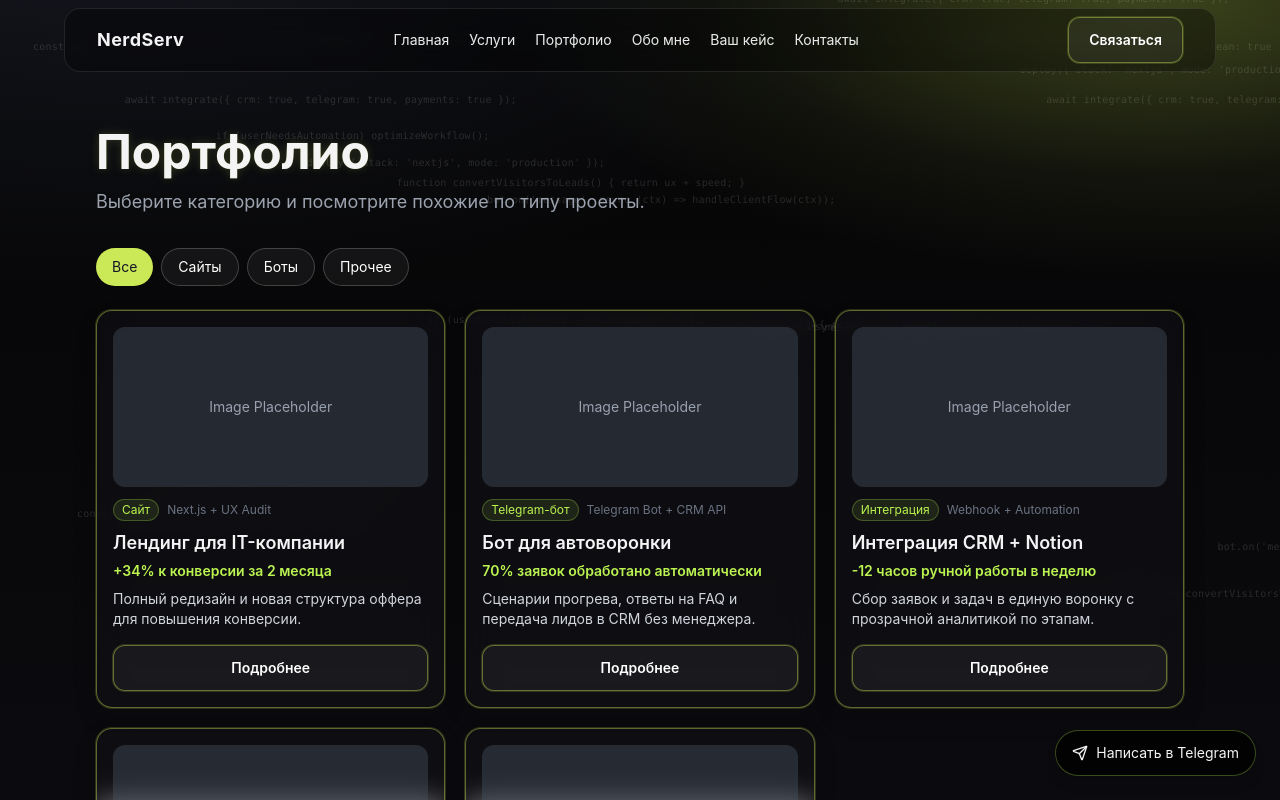
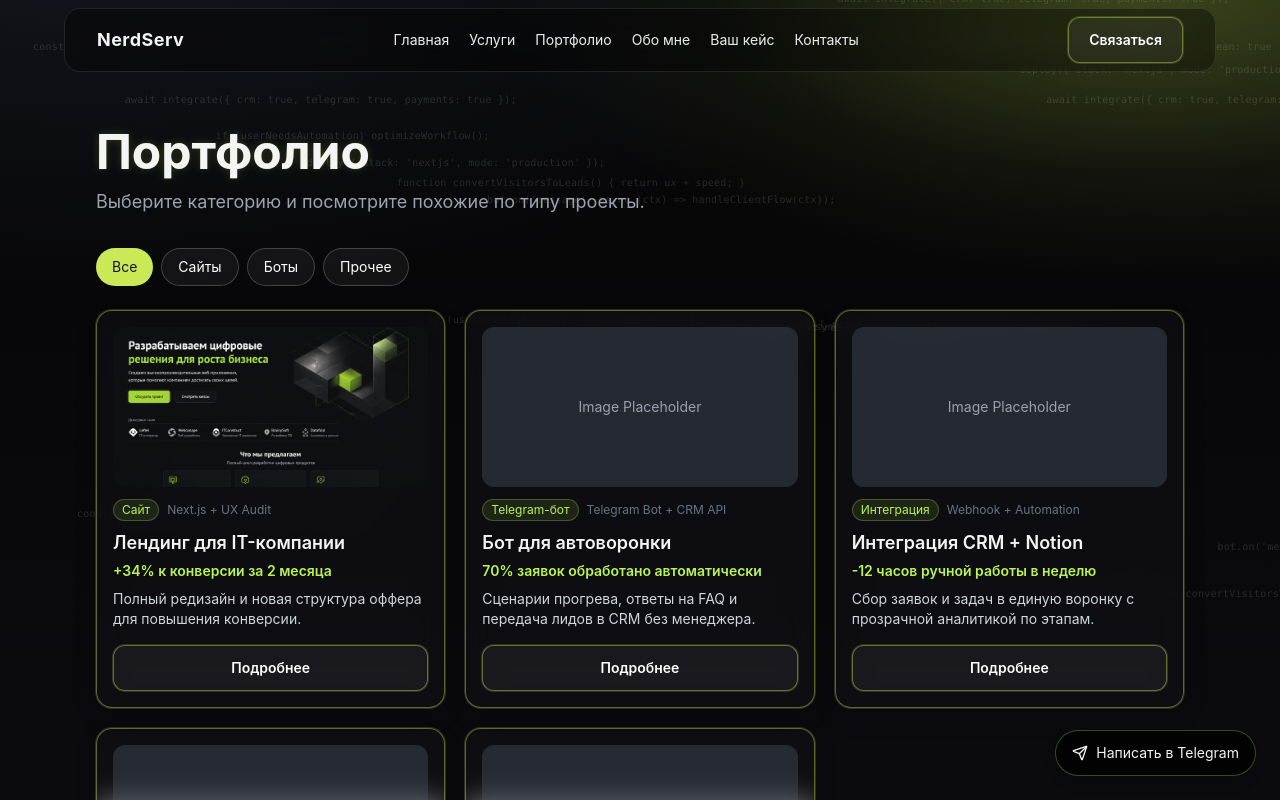
Before and after one commit to Pipata246/nerdServ, a Next.js app: page /portfolio in a window 1280 px wide. Shown: the top 800 px of the page. Built offline with nearby package versions, Linux system fonts and the light colour scheme.

Commit message:
в первом кейсе заменена заглушка на фото

```diff
--- a/src/app/page.tsx
+++ b/src/app/page.tsx
@@ -7,6 +7,7 @@ import { services, cases } from "@/data/site-data";
 import { TestimonialsSlider } from "@/components/sections/testimonials-slider";
 import { SVGSprinkles } from "@/components/ui/svg-sprinkles";
 import { SalesProof } from "@/components/sections/sales-proof";
+import Image from "next/image";
 
 export default function HomePage() {
   const basicServices = services.filter((item) => item.category === "basic");
@@ -147,8 +148,12 @@ export default function HomePage() {
                       <path d="M12 2L14.5 9.5L22 12L14.5 14.5L12 22L9.5 14.5L2 12L9.5 9.5L12 2Z" fill="currentColor" />
                     </svg>
                   </div>
-                  <div className="flex h-36 items-center justify-center rounded-xl bg-gray-600/40 text-sm text-gray-200">
-                    Image Placeholder
+                  <div className="flex h-36 items-center justify-center overflow-hidden rounded-xl bg-gray-600/40 text-sm text-gray-200">
+                    {"image" in item && item.image ? (
+                      <Image src={item.image} alt={item.title} width={400} height={144} className="h-full w-full object-cover" />
+                    ) : (
+                      <span>Image Placeholder</span>
+                    )}
                   </div>
                   <h3 className="mt-3 text-lg font-semibold">{item.title}</h3>
                   {"stack" in item && item.stack && <p className="mt-2 text-xs text-gray-400">{item.stack}</p>}
--- a/src/components/sections/portfolio-grid.tsx
+++ b/src/components/sections/portfolio-grid.tsx
@@ -4,6 +4,7 @@ import { useMemo, useState, useEffect } from "react";
 import { AnimatePresence, motion } from "framer-motion";
 import { cases } from "@/data/site-data";
 import Link from "next/link";
+import Image from "next/image";
 
 type Filter = "all" | "site" | "bot" | "other";
 
@@ -71,8 +72,12 @@ export function PortfolioGrid() {
               transition={{ duration: 0.3 }}
               className="glass flex flex-col rounded-2xl p-4"
             >
-              <div className="mb-3 flex h-40 items-center justify-center rounded-xl bg-gray-600/40 text-sm text-gray-400">
-                Image Placeholder
+              <div className="mb-3 flex h-40 items-center justify-center overflow-hidden rounded-xl bg-gray-600/40 text-sm text-gray-400">
+                {"image" in item && item.image ? (
+                  <Image src={item.image} alt={item.title} width={400} height={160} className="h-full w-full object-cover" />
+                ) : (
+                  <span>Image Placeholder</span>
+                )}
               </div>
               <div className="mb-2 flex items-center gap-2">
                 <span className="rounded-full border border-lime-300/25 bg-lime-300/10 px-2 py-0.5 text-xs text-lime-300">
@@ -184,8 +189,12 @@ export function PortfolioGrid() {
 
                 {/* Right: image */}
                 <div className="flex items-center justify-center border-t border-white/8 bg-black/20 p-6 lg:border-l lg:border-t-0">
-                  <div className="flex h-64 w-full items-center justify-center rounded-2xl bg-gray-600/30 text-sm text-gray-500">
-                    Image Placeholder
+                <div className="flex h-64 w-full items-center justify-center overflow-hidden rounded-2xl bg-gray-600/30 text-sm text-gray-500">
+                    {"image" in selected && selected.image ? (
+                      <Image src={selected.image} alt={selected.title} width={600} height={256} className="h-full w-full object-cover" />
+                    ) : (
+                      <span>Image Placeholder</span>
+                    )}
                   </div>
                 </div>
               </div>
--- a/src/data/site-data.ts
+++ b/src/data/site-data.ts
@@ -89,7 +89,8 @@ export const cases = [
     title: "Лендинг для IT-компании",
     description: "Полный редизайн и новая структура оффера для повышения конверсии.",
     result: "+34% к конверсии за 2 месяца",
-    stack: "Next.js + UX Audit"
+    stack: "Next.js + UX Audit",
+    image: "/images/landing-it.png"
   },
   {
     id: 2,
```
Also changed, not shown: public/images/landing-it.png (added).
